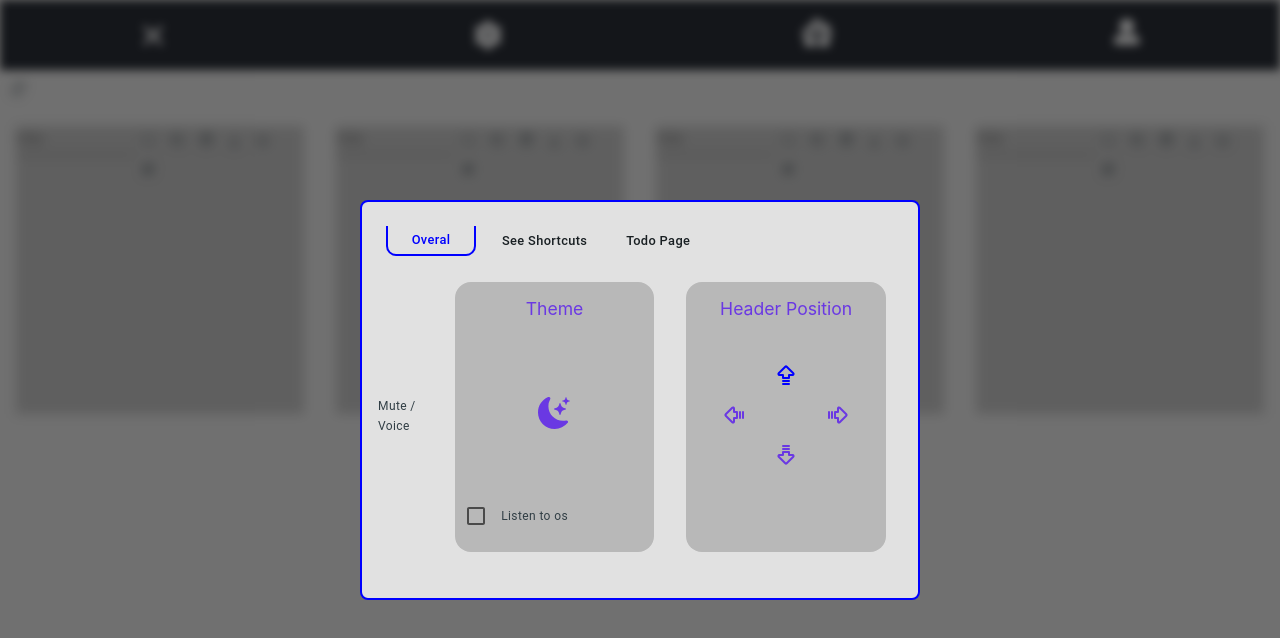
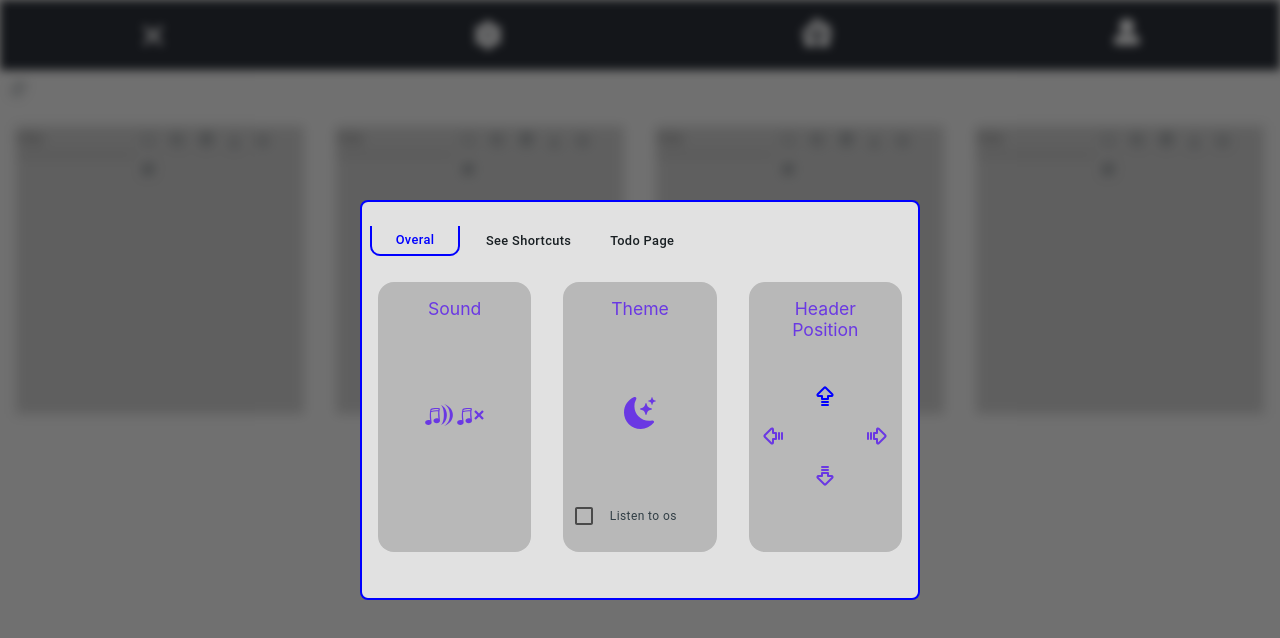
Before and after one commit to mahdi-robatjazi78/kar-ra-bendaz, a React (Create React App) app: page /notes in a window 1280 px wide. Both pictures are taken after a click on the icon 488 px from the left and 35 px from the top of the page. Shown: the top 638 px of the page. Built offline with nearby package versions, Linux system fonts and the light colour scheme.

Commit message:
todo page setting for see or hide layout nav

```diff
--- a/src/components/Todos/index.tsx
+++ b/src/components/Todos/index.tsx
@@ -48,7 +48,8 @@ const Todos = () => {
     },
     sidebar_open: open,
     searchMode,
-    meta
+    meta,
+    layout_nav_show
   } = useSelector((state: RootState) => state.todoPageConfig);
   const { blur, headerPosition } = useSelector(
     (state: RootState) => state.settings
@@ -190,11 +191,19 @@ const Todos = () => {
             />
           )}
 
-          <SettingBar
-            showAddCategoryModal={showAddCategoryModal}
-            setShowAddCategoryModal={setShowAddCategoryModal}
-            UpdateOnlyCategories={UpdateOnlyCategories}
-          />
+
+            {
+              layout_nav_show ? (
+
+              <SettingBar
+                showAddCategoryModal={showAddCategoryModal}
+                setShowAddCategoryModal={setShowAddCategoryModal}
+                UpdateOnlyCategories={UpdateOnlyCategories}
+              />
+              ):null
+            }
+
+
         </Box>
 
         <Box className="board">
--- a/src/components/Todos/todoList.tsx
+++ b/src/components/Todos/todoList.tsx
@@ -2,9 +2,6 @@ import React, { useContext , useEffect , useState } from "react";
 import { Grid, } from "@mui/material";
 import TodoBox from "./todoBox";
 import { TodoContext } from "@context/todoContext";
-
-
-
 
 const TodoList = (props: any) => {
   const { todoList ,UpdateTodoAndCategories } = props;
@@ -24,7 +21,7 @@ const TodoList = (props: any) => {
     }else{
       setTodoItems(todoList);
     }
-  },[filter , todoList ,todoList.length])
+  },[filter , todoList ])
 
 
 
--- a/src/components/mini/headerPosition.tsx
+++ b/src/components/mini/headerPosition.tsx
@@ -42,7 +42,7 @@ const HeaderPosition = () => {
 
 
   (sizeName !== "mobile") ? (
-<Box display="flex" justifyContent="center" style={{ gap: "4rem" }}>
+      <Box display="flex" justifyContent="center" style={{ gap: "4rem" }}>
         <Box>
           {" "}
           <IconButton
--- a/src/components/modal/settingModal.tsx
+++ b/src/components/modal/settingModal.tsx
@@ -7,7 +7,9 @@ import {
   AccordionSummary,
   Box,
   Checkbox,
+  IconButton,
   Tab,
+  Tooltip,
   Typography,
 } from "@mui/material";
 import HeaderPosition from "@/components/mini/headerPosition";
@@ -18,8 +20,13 @@ import { useDispatch, useSelector } from "react-redux";
 import { GoArrowSmallDown, GoArrowSmallUp } from "react-icons/go";
 import { RootState } from "@/redux/store";
 import { PaginationComponent, PerPageComponent } from "../Todos/paginate";
-import { handleChangeMetaItem } from "@/redux/features/todoPageConfigSlice";
-
+import {
+  handleChangeMetaItem,
+  showLayoutNav,
+  hideLayoutNav,
+} from "@/redux/features/todoPageConfigSlice";
+import { GiSoundOn, GiSoundOff } from "react-icons/gi";
+import { HiOutlineEye, HiOutlineEyeOff } from "react-icons/hi";
 const SettingModal = (props) => {
   const [settingItem, setSettingItem] = useState(0);
   const handleChange = (e, newValue) => {
@@ -28,22 +35,33 @@ const SettingModal = (props) => {
 
   const theme = useContext(ThemeContext);
   const dispatch = useDispatch();
-  const { meta } = useSelector((state: RootState) => state.todoPageConfig);
+  const { meta, layout_nav_show } = useSelector(
+    (state: RootState) => state.todoPageConfig
+  );
   const { modal } = useSelector((state: RootState) => state.settings);
   const setting = modal.config?.setting;
-  const [accordionExpanded,setAccordionExpanded] = useState <string | false> (false)
+  const [accordionExpanded, setAccordionExpanded] = useState<string | false>(
+    false
+  );
 
-  useLayoutEffect(()=>{
-    if(setting === "todo-pagination"){
-      setTimeout(()=>{
-        setSettingItem(2)
-      },400)
-      setTimeout(()=>{
-        setAccordionExpanded("pagination")
-      },800)
+  useLayoutEffect(() => {
+    if (setting === "todo-pagination") {
+      setTimeout(() => {
+        setSettingItem(2);
+      }, 400);
+      setTimeout(() => {
+        setAccordionExpanded("pagination");
+      }, 800);
     }
-  } ,[setting])
-
+    if (setting === "todo-layout") {
+      setTimeout(() => {
+        setSettingItem(2);
+      }, 400);
+      setTimeout(() => {
+        setAccordionExpanded("layout");
+      }, 800);
+    }
+  }, [setting]);
 
   const [listenFromOs, setListenFromOs] = useState(false);
   const [osTheme, setOsTheme] = useState(false);
@@ -57,10 +75,10 @@ const SettingModal = (props) => {
   useEffect(() => {
     handleSeeOsDarkMode();
 
-    return()=>{
-      setSettingItem(0)
-      setAccordionExpanded(false)
-    }
+    return () => {
+      setSettingItem(0);
+      setAccordionExpanded(false);
+    };
   }, []);
   window
     .matchMedia("(prefers-color-scheme: dark)")
@@ -101,7 +119,33 @@ const SettingModal = (props) => {
         <Box className="setting-modal-board">
           {settingItem === 0 ? (
             <Box className="d-flex-around">
-              <Text variant="caption">Mute / Voice</Text>
+              <Box
+                sx={{
+                  backgroundColor: theme.isDarkMode
+                    ? theme.header
+                    : theme.sidebar,
+                }}
+                className="box"
+              >
+                {" "}
+                <Box className="head">Sound</Box>
+                <Box className="body">
+                  <Box className="flex-central">
+                    <GiSoundOn
+                      fontSize={"2rem"}
+                      style={{
+                        color: "var(--text3)",
+                      }}
+                    />
+                    <GiSoundOff
+                      fontSize={"2rem"}
+                      style={{
+                        color: "var(--text3)",
+                      }}
+                    />
+                  </Box>
+                </Box>
+              </Box>
 
               <Box
                 sx={{
@@ -179,8 +223,7 @@ const SettingModal = (props) => {
                 </Text>
               </Box>
               <Box className="d-flex-between" sx={{ m: 2, flexWrap: "nowrap" }}>
-                <Text>
-                  Change Theme </Text>
+                <Text>Change Theme </Text>
                 <Text>
                   <code>alt</code> <code>t</code>
                 </Text>
@@ -210,13 +253,16 @@ const SettingModal = (props) => {
             </Box>
           ) : settingItem === 2 ? (
             <Box>
-              <Accordion expanded = {accordionExpanded === "settings"} onChange={(e,val)=>{
-                if(val){
-                  setAccordionExpanded("settings")
-                }else{
-                  setAccordionExpanded(false)
+              <Accordion
+                expanded={accordionExpanded === "settings"}
+                onChange={(e, val) => {
+                  if (val) {
+                    setAccordionExpanded("settings");
+                  } else {
+                    setAccordionExpanded(false);
                   }
-              }}>
+                }}
+              >
                 <AccordionSummary
                   sx={{ background: "var(--background)" }}
                   expandIcon={<GoArrowSmallDown />}
@@ -224,21 +270,73 @@ const SettingModal = (props) => {
                   <Text>Settings</Text>
                 </AccordionSummary>
                 <AccordionDetails className="background-style">
+                  <Box className="t-align-center">
+                    {layout_nav_show ? (
+                      <Tooltip title="Hide Layout Nav">
+                        <IconButton
+                          onClick={() => {
+                            dispatch(hideLayoutNav());
+                          }}
+                        >
+                          <HiOutlineEyeOff
+                            style={{ color: "var(--text3)" }}
+                            fontSize={"1.5rem"}
+                          />
+                        </IconButton>
+                      </Tooltip>
+                    ) : (
+                      <Tooltip title="See Layout Nav">
+                        <IconButton
+                          onClick={() => {
+                            dispatch(showLayoutNav());
+                          }}
+                        >
+                          <HiOutlineEye
+                            style={{ color: "var(--text3)" }}
+                            fontSize={"1.5rem"}
+                          />
+                        </IconButton>
+                      </Tooltip>
+                    )}
+                  </Box>
+                </AccordionDetails>
+              </Accordion>
+
+              <Accordion
+                expanded={accordionExpanded === "layout"}
+                onChange={(e, val) => {
+                  if (val) {
+                    setAccordionExpanded("layout");
+                  } else {
+                    setAccordionExpanded(false);
+                  }
+                }}
+              >
+                <AccordionSummary
+                  sx={{ background: "var(--background)" }}
+                  expandIcon={<GoArrowSmallDown />}
+                >
+                  <Text>Layout</Text>
+                </AccordionSummary>
+                <AccordionDetails className="background-style">
                   <Text variant="caption">Show Todo Page Sidebar</Text>
                   <Text variant="caption">Change Todo Page Layout</Text>
                 </AccordionDetails>
               </Accordion>
-              <Accordion expanded={accordionExpanded === "pagination"}  onChange={(e,val)=>{
-                if(val){
-                  setAccordionExpanded("pagination")
-                }else{
-                  setAccordionExpanded(false)
+
+              <Accordion
+                expanded={accordionExpanded === "pagination"}
+                onChange={(e, val) => {
+                  if (val) {
+                    setAccordionExpanded("pagination");
+                  } else {
+                    setAccordionExpanded(false);
                   }
-              }}>
+                }}
+              >
                 <AccordionSummary
                   sx={{ background: "var(--background)" }}
                   expandIcon={<GoArrowSmallDown />}
-
                 >
                   <Text>Pagination</Text>
                 </AccordionSummary>
@@ -249,7 +347,7 @@ const SettingModal = (props) => {
                       handleChangeMeta={handleChangeMeta}
                       fullWidth={true}
                     />
-                    <Box style={{margin:"auto"}}>
+                    <Box style={{ margin: "auto" }}>
                       <PaginationComponent
                         meta={meta}
                         handleChangeMeta={handleChangeMeta}
--- a/src/styles/scss/_drawer.scss
+++ b/src/styles/scss/_drawer.scss
@@ -37,11 +37,6 @@
     flex-wrap: no-wrap;
     gap: 1rem;
 
-
-
-
-
-
     .drawer-icon-box {
       display: flex;
       justify-content: center;
--- a/src/styles/scss/_public.scss
+++ b/src/styles/scss/_public.scss
@@ -63,6 +63,14 @@
     background-color: var(--background);
     color:var(--text1)
 }
+
+
+.t-align-center{
+    text-align: center;
+    margin:auto;
+}
+
+
 code {
     display: inline;
     border:1px solid gray;
--- a/src/styles/scss/_setting-modal.scss
+++ b/src/styles/scss/_setting-modal.scss
@@ -1,32 +1,26 @@
 #setting-modal-main-parent {
+  margin: 1rem 0;
 
-	margin:1rem;
+  .setting-modal-board {
+    height: 330px;
+    overflow-y: auto;
 
-
-
-	.setting-modal-board{
-		height:300px;
-
-		.box{
+    .box {
       width: 15rem;
       height: 270px;
       margin: 1rem;
       border-radius: 1rem;
       position: relative;
 
-
-
-		.head{
-			padding:1rem;
+      .head {
+        padding: 1rem;
         font-size: 1.1rem;
-			color:var(--text3);
+        color: var(--text3);
         text-align: center;
       }
-		.body{
+      .body {
         height: 10rem;
       }
-
-		}
-
     }
   }
+}
--- a/src/styles/styled/styled_modal.tsx
+++ b/src/styles/styled/styled_modal.tsx
@@ -15,7 +15,6 @@ const CustomeStyledModalBox = styled(Box)`
   border-radius: 8px;
   height: min(400px);
   outline: none !important;
-	overflow:auto;
 `;
 
 const Styled_Modal = (props) => {
```
Also changed, not shown: src/components/Todos/todoListFooter.tsx (+58 -29 lines), src/redux/features/todoPageConfigSlice.ts (+16 -2 lines). Lines whose indentation alone changed are shown as unchanged.
